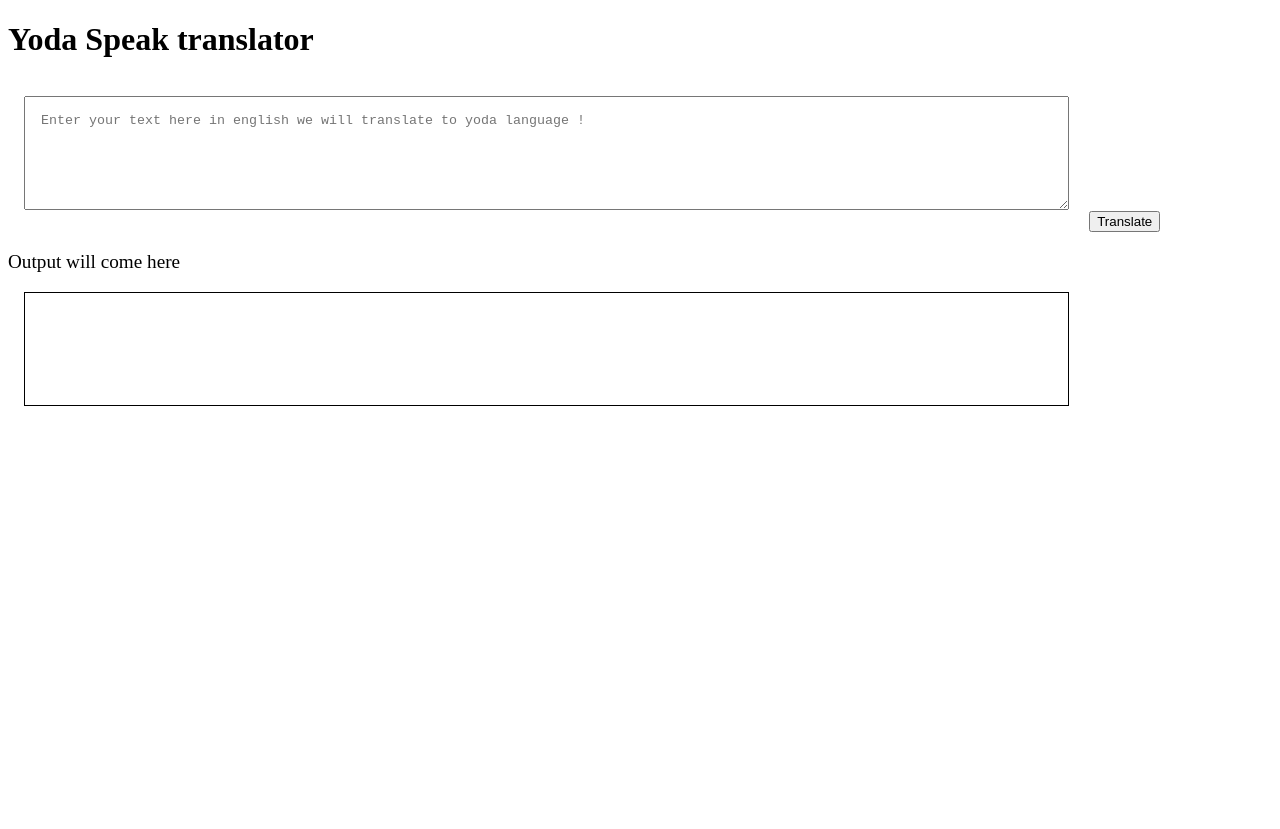
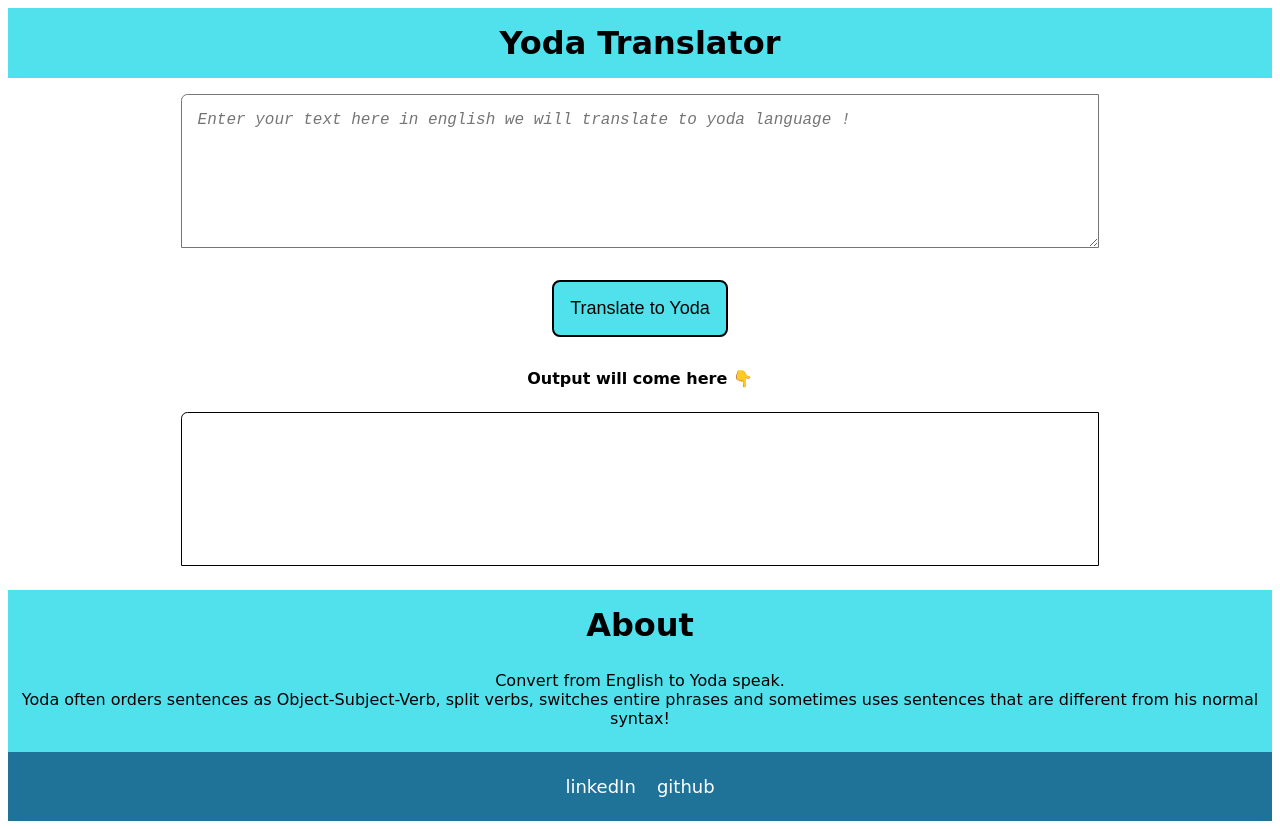
Before and after one commit to Digambar1411/digambar-yoda-speak-translator, a plain HTML site: page index.html in a window 1280 px wide. Before the commit the page ends 800 px from the top, so only its background shows below. Drawn offline with Linux system fonts and the light colour scheme.

Commit message:
style: done with css part
complete css styling part

```diff
--- a/index.html
+++ b/index.html
@@ -7,33 +7,143 @@
     <title>Yoda Speak translator</title>
 
     <style>
-        textarea{
-            height: 10vh;
-            width: 80%;
-            margin:1rem;
-            padding:1rem;
+
+        body{
+            display: block;
+            font-family:cursive;
 
         }
+        :root{
+            --primary-color:#51E1ED;
+            --secondary-color:#207398
+        }
+
+        .nav{
+            padding: 01rem;
+            font-size:xx-large;
+            font-weight: bold;
+            text-align: center;            background-color: var(--primary-color);
+
+        }
+       #txt-input{
+
+        height: 15vh;
+            width: 70%;
+            padding:1rem;
+            margin: 1rem auto;
+            border-top-left-radius: 0.4rem;
+            display: block;
+            font-style: italic;
+            font-size: large;
+
+       }
+
         #output-div{
             border: 1px solid black;
-            height: 10vh;
-            width: 80%;
-            margin:1rem;
+            height: 15vh;
+            width: 70%;
             padding:1rem;
+            margin: 1.5rem auto;
+            border-top-left-radius: 0.4rem;
+            overflow: scroll;
+            font-style: italic;
         }
+
+        #btn-translate{
+            display: block;
+            margin: 2rem auto;
+            padding: 1rem;
+            font-size: large;
+            border-radius: 0.5rem;
+            background-color: var(--primary-color);
+            border: 2px solid black;
+            color:black;
+        }
+
+        .about-section{
+            box-sizing: border-box;
+            background-color: var(--primary-color);
+
+        }
+
+
+        p{
+            display: block;
+            text-align: center;
+            margin: 0.2 auto;
+            padding:0.5rem 0.5rem;
+            margin-block-start: 0.2em;
+        }
+        .footer{
+            text-align: center;
+            padding: 0.5rem;
+            background-color: var(--secondary-color);
+            color: blanchedalmond;
+
+
+        }
+
+
+        .list-non-bullets {
+            list-style: none;
+            padding-inline-start:0px;
+
+        }
+        .list-item-inline{
+            display: inline;
+            padding: 0.5rem 0.5rem;
+            /* text-align: center; */
+        }
+
+        h2{
+            padding: 01rem 0.5rem;
+            font-size:xx-large;
+            font-weight: bold;
+            text-align: center;
+            margin-block-start: 0.1em;
+            margin-block-end: 0em;
+        }
+        h4{
+            text-align: center;
+        }
+        a{
+            color: white;
+            text-decoration: none;
+            font-size: large;
+        }
+
+
 
     </style>
 
 </head>
 <body>
-    <h1>Yoda Speak translator</h1>
+    <nav class="nav">Yoda Translator</nav>
     <textarea id="txt-input" placeholder="Enter your text here in english we will translate to yoda language !"></textarea>
 
-    <button id="btn-translate">Translate</button>
-    <p style="font-size: larger;" >Output will come here </p>
+    <button id="btn-translate">Translate to Yoda</button>
+    <h4 >Output will come here 👇 </h4>
 
     <div id="output-div"></div>
 
+    <div class="about-section">
+    <h2> About</h2>
+    <p>Convert from English to Yoda speak. <br> Yoda often orders sentences as Object-Subject-Verb, split verbs, switches entire phrases and sometimes uses sentences that are different from his normal syntax!</p>
+
+    </section>
+
+    <footer class="footer" >
+
+        <ul class="list-non-bullets">
+            <li class="list-item-inline" >
+                <a class="link" href="https://www.linkedin.com/in/digambar-deshawal-9b279b147/">linkedIn</a>
+            </li>
+            <li class="list-item-inline">
+                <a class="link" href="https://github.com/Digambar1411">github</a>
+            </li>
+        </ul>
+
+    </footer>
     <script src="app.js" type="text/javascript"></script>
 
 
```
